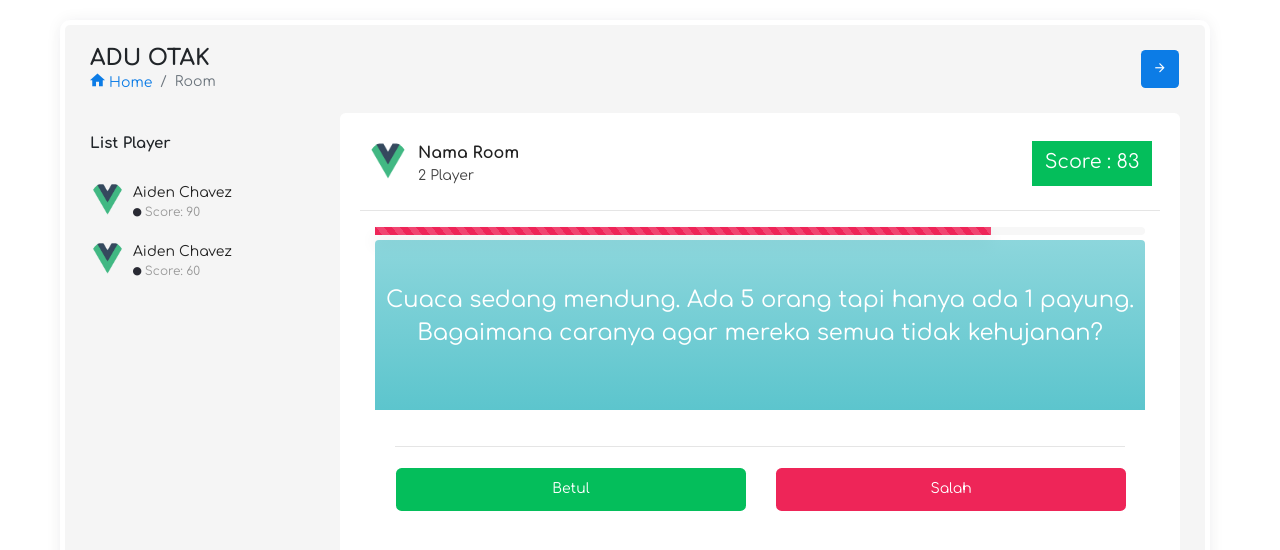
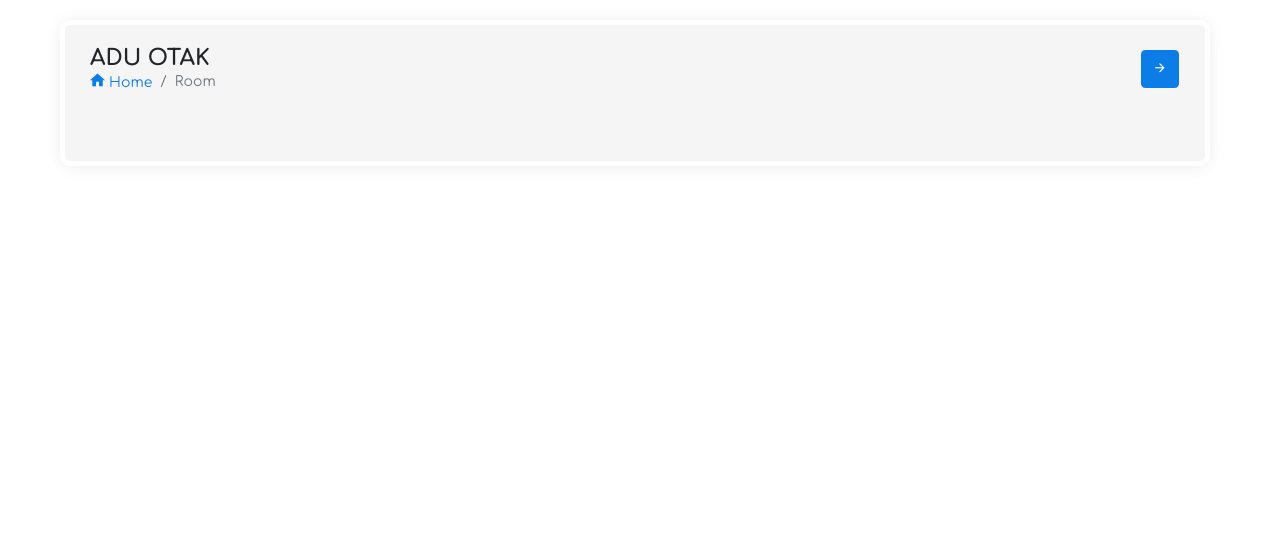
Before and after one commit to Duel-Otak/client, a Vue app: page / in a window 1280 px wide. Shown: the top 550 px of the page. Built offline with nearby package versions, Linux system fonts and the light colour scheme.

Commit message:
Split component room (Room, PLayer, Question)

```diff
--- a/public/index.html
+++ b/public/index.html
@@ -9,10 +9,10 @@
 
   <title>:: Adu Otak ::</title>
   <!-- Favicon-->
-  <link rel="icon" href="favicon.ico" type="image/x-icon">
-  <link rel="stylesheet" href="assets/plugins/bootstrap/css/bootstrap.min.css">
+  <link rel="icon" href="<%= BASE_URL %>favicon.ico" type="image/x-icon">
+  <link rel="stylesheet" href="<%= BASE_URL %>assets/plugins/bootstrap/css/bootstrap.min.css">
   <!-- Custom Css -->
-  <link rel="stylesheet" href="assets/css/style.min.css">
+  <link rel="stylesheet" href="<%= BASE_URL %>assets/css/style.min.css">
 </head>
 
 <body>
@@ -24,10 +24,10 @@
   <!-- built files will be auto injected -->
 
   <!-- Jquery Core Js -->
-  <script src="assets/bundles/libscripts.bundle.js"></script> <!-- Lib Scripts Plugin Js -->
-  <script src="assets/bundles/vendorscripts.bundle.js"></script> <!-- Lib Scripts Plugin Js -->
+  <script src="<%= BASE_URL %>assets/bundles/libscripts.bundle.js"></script> <!-- Lib Scripts Plugin Js -->
+  <script src="<%= BASE_URL %>assets/bundles/vendorscripts.bundle.js"></script> <!-- Lib Scripts Plugin Js -->
 
-  <script src="assets/bundles/mainscripts.bundle.js"></script>
+  <script src="<%= BASE_URL %>assets/bundles/mainscripts.bundle.js"></script>
 </body>
 
 </html>
--- /dev/null
+++ b/src/components/room/Player.vue
@@ -0,0 +1,37 @@
+<template>
+  <div class="chat_list">
+    <div class="input-group">
+      <strong>List Player</strong>
+    </div>
+    <ul class="user_list list-unstyled mb-0 mt-3">
+      <li class="active">
+        <a href="javascript:void(0);">
+          <img src="@/assets/logo.png" alt="avatar" />
+          <div class="about">
+            <div class="name">Aiden Chavez</div>
+            <div class="status me"> <i class="zmdi zmdi-circle"></i> Score: 90 </div>
+          </div>
+        </a>
+      </li>
+      <li class="active">
+        <a href="javascript:void(0);">
+          <img src="@/assets/logo.png" alt="avatar" />
+          <div class="about">
+            <div class="name">Aiden Chavez</div>
+            <div class="status me"> <i class="zmdi zmdi-circle"></i> Score: 60 </div>
+          </div>
+        </a>
+      </li>
+    </ul>
+  </div>
+</template>
+
+<script>
+export default {
+
+}
+</script>
+
+<style>
+
+</style>
--- /dev/null
+++ b/src/components/room/Question.vue
@@ -0,0 +1,66 @@
+<template>
+  <div class="chat_window body">
+    <div class="d-flex">
+      <div class="p-2">
+        <div class="chat-header">
+          <div class="d-flex justify-content-between mr-auto">
+            <div class="user text-left">
+              <img src="@/assets/logo.png" alt="avatar" />
+              <div class="chat-about">
+                <div class="chat-with">Nama Room</div>
+                <div class="chat-num-messages">2 Player</div>
+              </div>
+            </div>
+          </div>
+        </div>
+      </div>
+      <div class="ml-auto p-2">
+      <div class="bg-green flex-fill bd-highlight float-right text-center" style="width: 120px; height: 45px">
+        <h5 class="p-2 m-t-7">Score : 83</h5>
+      </div>
+      </div>
+    </div>
+    <div class="chat-header">
+      <a href="javascript:void(0);" class="list_btn btn btn-info btn-round float-md-right"><i
+          class="zmdi zmdi-comments"></i></a>
+    </div>
+    <hr>
+    <div class="col-lg-12 col-md-12">
+      <div class="progress m-b-5">
+          <div class="progress-bar progress-bar-danger progress-bar-striped" role="progressbar" aria-valuenow="80" aria-valuemin="0" aria-valuemax="100" style="width: 80%"> <span class="sr-only">80% Complete (danger)</span> </div>
+      </div>
+      <div class="card mcard_3">
+        <div class="header l-cyan">
+          <h4 class="mt-2 mb-1">
+            Cuaca sedang mendung. Ada 5 orang tapi hanya ada 1 payung. Bagaimana caranya agar mereka semua tidak kehujanan?
+          </h4>
+        </div>
+        <div class="body">
+          <!-- <div class="member-img">
+            <a href="profile.html"><img src="@/assets/bg-timer.jpg" width="100px" height="100px" class="rounded-circle img-raised"
+                alt="profile-image"></a>
+          </div> -->
+          <hr>
+          <div class="row">
+            <div class="col-6">
+              <button class="btn btn-success btn-lg" style="width:100%;">Betul</button>
+            </div>
+            <div class="col-6">
+              <button class="btn btn-danger btn-lg" style="width:100%;">Salah</button>
+            </div>
+          </div>
+        </div>
+      </div>
+    </div>
+  </div>
+</template>
+
+<script>
+export default {
+
+}
+</script>
+
+<style>
+
+</style>
--- /dev/null
+++ b/src/components/room/Room.vue
@@ -0,0 +1,24 @@
+<template>
+  <div id="room">
+    <Player />
+    <Question />
+  </div>
+</template>
+
+<script>
+import Player from '@/components/room/Player.vue'
+import Question from '@/components/room/Question.vue'
+export default {
+  name: 'Room',
+  components: {
+    Player, Question
+  },
+  data () {
+    return {}
+  }
+}
+</script>
+
+<style>
+
+</style>
--- a/src/router/index.js
+++ b/src/router/index.js
@@ -1,6 +1,5 @@
 import Vue from 'vue'
 import VueRouter from 'vue-router'
-import Home from '../views/Home.vue'
 
 Vue.use(VueRouter)
 
@@ -8,7 +7,12 @@ const routes = [
   {
     path: '/',
     name: 'Home',
-    component: Home
+    component: () => import('../views/Home.vue'),
+    children: [{
+      path: '/room/:id',
+      name: 'room',
+      component: () => import('../components/room/Room.vue')
+    }]
   },
   {
     path: '/about',
--- a/src/views/Home.vue
+++ b/src/views/Home.vue
@@ -24,85 +24,9 @@
         <div class="row clearfix">
           <div class="col-lg-12">
             <div class="card">
-              <div class="chat_list">
-                <div class="input-group">
-                 <strong>List Player</strong>
-                </div>
-                <ul class="user_list list-unstyled mb-0 mt-3">
-                  <li class="active">
-                    <a href="javascript:void(0);">
-                      <img src="@/assets/logo.png" alt="avatar" />
-                      <div class="about">
-                        <div class="name">Aiden Chavez</div>
-                        <div class="status me"> <i class="zmdi zmdi-circle"></i> Score: 90 </div>
-                      </div>
-                    </a>
-                  </li>
-                  <li class="active">
-                    <a href="javascript:void(0);">
-                      <img src="@/assets/logo.png" alt="avatar" />
-                      <div class="about">
-                        <div class="name">Aiden Chavez</div>
-                        <div class="status me"> <i class="zmdi zmdi-circle"></i> Score: 60 </div>
-                      </div>
-                    </a>
-                  </li>
-                </ul>
-              </div>
-              <div class="chat_window body">
-                <div class="d-flex">
-                  <div class="p-2">
-                    <div class="chat-header">
-                      <div class="d-flex justify-content-between mr-auto">
-                        <div class="user text-left">
-                          <img src="@/assets/logo.png" alt="avatar" />
-                          <div class="chat-about">
-                            <div class="chat-with">Nama Room</div>
-                            <div class="chat-num-messages">2 Player</div>
-                          </div>
-                        </div>
-                      </div>
-                    </div>
-                  </div>
-                  <div class="ml-auto p-2">
-                  <div class="bg-green flex-fill bd-highlight float-right text-center" style="width: 120px; height: 45px">
-                    <h5 class="p-2 m-t-7">Score : 83</h5>
-                  </div>
-                  </div>
-                </div>
-                <div class="chat-header">
-                  <a href="javascript:void(0);" class="list_btn btn btn-info btn-round float-md-right"><i
-                      class="zmdi zmdi-comments"></i></a>
-                </div>
-                <hr>
-                <div class="col-lg-12 col-md-12">
-                  <div class="progress m-b-5">
-                      <div class="progress-bar progress-bar-danger progress-bar-striped" role="progressbar" aria-valuenow="80" aria-valuemin="0" aria-valuemax="100" style="width: 80%"> <span class="sr-only">80% Complete (danger)</span> </div>
-                  </div>
-                  <div class="card mcard_3">
-                    <div class="header l-cyan">
-                      <h4 class="mt-4 mb-1">
-                        Cuaca sedang mendung. Ada 5 orang tapi hanya ada 1 payung. Bagaimana caranya agar mereka semua tidak kehujanan?
-                      </h4>
-                    </div>
-                    <div class="body">
-                      <!-- <div class="member-img">
-                        <a href="profile.html"><img src="@/assets/bg-timer.jpg" width="100px" height="100px" class="rounded-circle img-raised"
-                            alt="profile-image"></a>
-                      </div> -->
-                      <hr>
-                      <div class="row">
-                        <div class="col-6">
-                          <button class="btn btn-success btn-lg" style="width:100%;">Betul</button>
-                        </div>
-                        <div class="col-6">
-                          <button class="btn btn-danger btn-lg" style="width:100%;">Salah</button>
-                        </div>
-                      </div>
-                    </div>
-                  </div>
-                </div>
-              </div>
+              <!-- * Player List * -->
+              <router-view />
+              <!-- * Question * -->
             </div>
           </div>
         </div>
```
